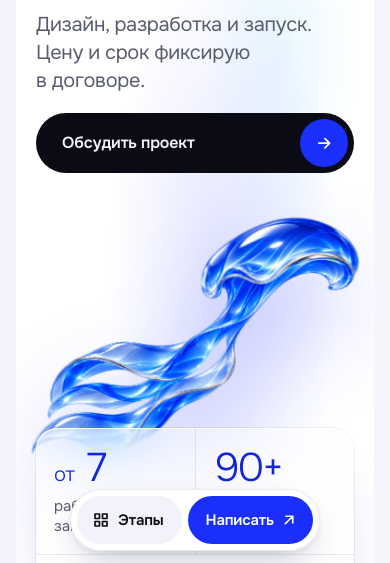
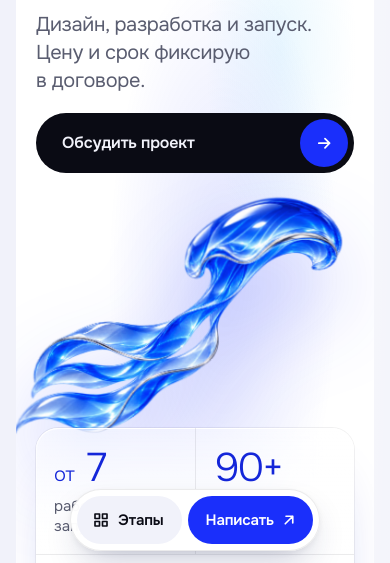
Before and after one commit to 89089599151/maltsev-digital, an Astro site: page / in a window 390 px wide. Shown: the part 281-844 px from the top of the page. Built offline with nearby package versions, Linux system fonts and the light colour scheme; Astro itself is replaced by a stand-in of ours.

Commit message:
Optically center the mobile hero jellyfish

```diff
--- a/src/components/HeroNova.astro
+++ b/src/components/HeroNova.astro
@@ -684,6 +684,11 @@ const fastest = plans[0];
       margin: 22px -8px 0;
     }
 
+    /* Купол тяжелее справа: выравниваем видимую форму между кнопкой и пластиной. */
+    .hn__img {
+      translate: -5% -20px;
+    }
+
     .hn__stat {
       padding: 16px 16px 18px;
     }
```
